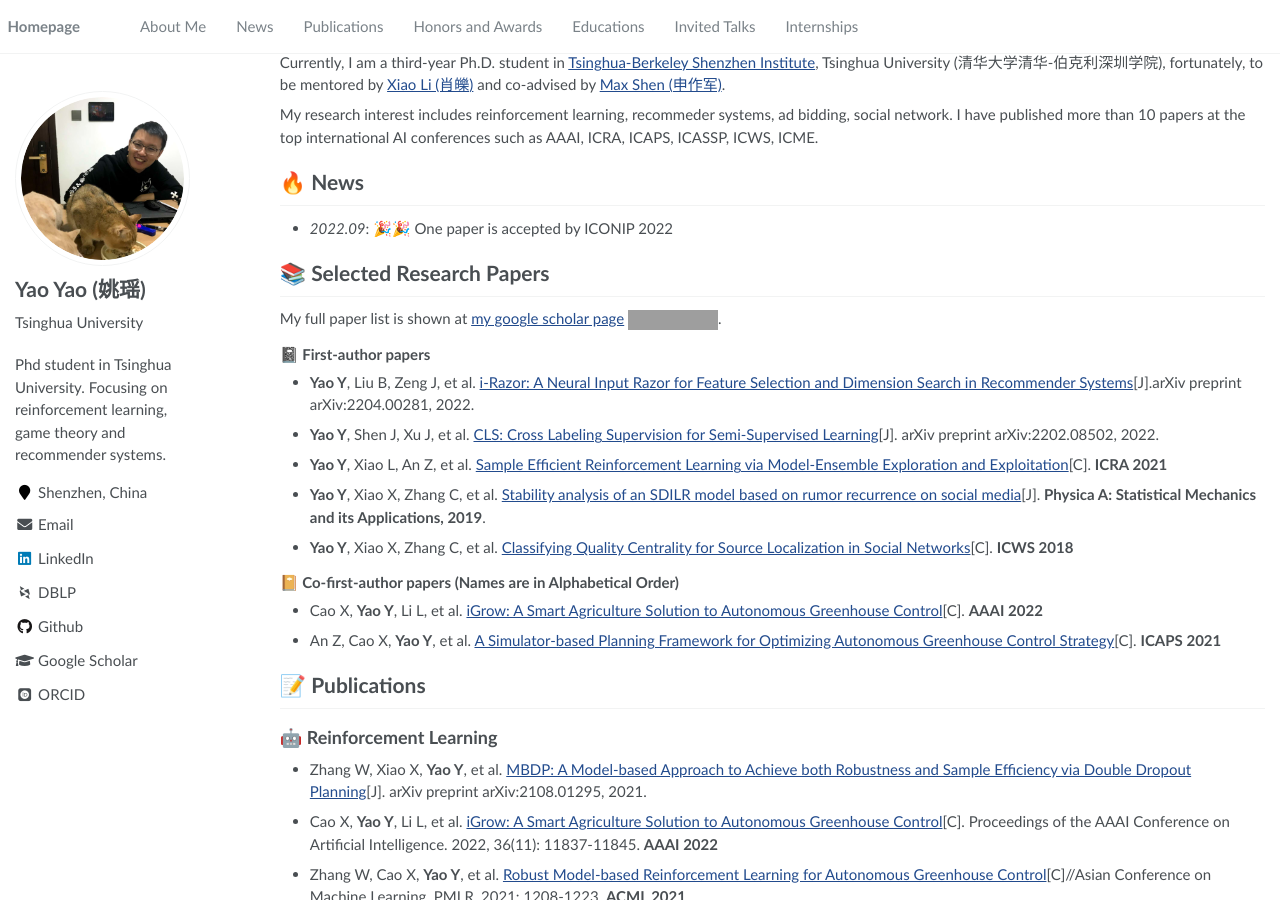
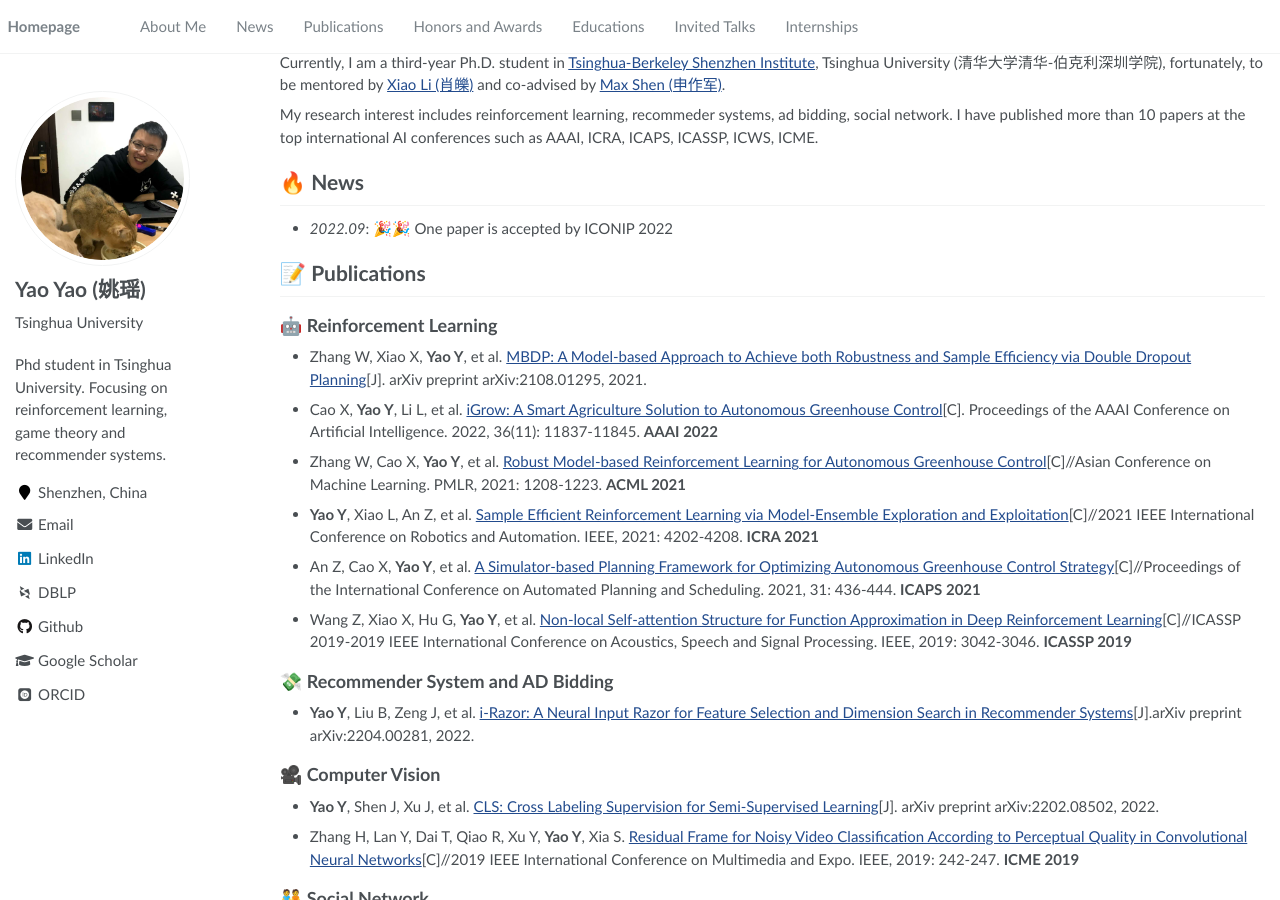
Before and after one commit to YaoYao1995/yaoyao1995.github.io, a Jekyll site: the page built from _pages/about.md, in a window 1280 px wide and 900 px high, scrolled down 550 px. Built offline with Jekyll 4.4.1, drawn with Linux system fonts in a browser that asks for light colours; some web fonts are replaced; grey boxes are pictures that could not be loaded.

Commit message:
Update about.md

```diff
--- a/_pages/about.md
+++ b/_pages/about.md
@@ -10,27 +10,11 @@
 
 <span class='anchor' id='about-me'></span>
 
-# 📚️ Selected Research Papers
-
-My full paper list is shown at [my google scholar page](https://scholar.google.com/citations?user=hNO0NdEAAAAJ&hl=zh-CN)  <a href='https://scholar.google.com/citations?user=hNO0NdEAAAAJ'><img src="https://img.shields.io/endpoint?logo=Google%20Scholar&url=https%3A%2F%2Fcdn.jsdelivr.net%2Fgh%2FYaoYao1995%2Fyaoyao1995.github.io@google-scholar-stats%2Fgs_data_shieldsio.json&labelColor=f6f6f6&color=9cf&style=flat&label=citations"></a>.
-
-
-#### 📓 First-author papers
-- **Yao Y**, Liu B, Zeng J, et al. [i-Razor: A Neural Input Razor for Feature Selection and Dimension Search in Recommender Systems](https://arxiv.org/abs/2204.00281)[J].arXiv preprint arXiv:2204.00281, 2022. <span class='show_paper_citations' data='hNO0NdEAAAAJ:0EnyYjriUFMC'></span>
-- **Yao Y**, Shen J, Xu J, et al. [CLS: Cross Labeling Supervision for Semi-Supervised Learning](https://arxiv.org/abs/2202.08502)[J]. arXiv preprint arXiv:2202.08502, 2022. <strong><span class='show_paper_citations' data='hNO0NdEAAAAJ:UebtZRa9Y70C'></span></strong>
-- **Yao Y**, Xiao L, An Z, et al. [Sample Efficient Reinforcement Learning via Model-Ensemble Exploration and Exploitation](https://arxiv.org/abs/2107.01825)[C]. **ICRA 2021** <strong><span class='show_paper_citations' data='hNO0NdEAAAAJ:8k81kl-MbHgC'></span></strong>
-- **Yao Y**, Xiao X, Zhang C, et al. [Stability analysis of an SDILR model based on rumor recurrence on social media](https://www.sciencedirect.com/science/article/abs/pii/S037843711931297X)[J]. **Physica A: Statistical Mechanics and its Applications, 2019**. <strong><span class='show_paper_citations' data='hNO0NdEAAAAJ:IjCSPb-OGe4C'></span></strong>
-- **Yao Y**, Xiao X, Zhang C, et al. [Classifying Quality Centrality for Source Localization in Social Networks](https://link.springer.com/chapter/10.1007/978-3-319-94289-6_19)[C]. **ICWS 2018** <strong><span class='show_paper_citations' data='hNO0NdEAAAAJ:Tyk-4Ss8FVUC'></span></strong>
-
-#### 📔 Co-first-author papers (Names are in Alphabetical Order)
-- Cao X, **Yao Y**, Li L, et al. [iGrow: A Smart Agriculture Solution to Autonomous Greenhouse Control](https://ojs.aaai.org/index.php/AAAI/article/view/21440)[C]. **AAAI 2022** <strong><span class='show_paper_citations' data='hNO0NdEAAAAJ:5nxA0vEk-isC'></span></strong>
-- An Z, Cao X, **Yao Y**, et al. [A Simulator-based Planning Framework for Optimizing Autonomous Greenhouse Control Strategy](https://ojs.aaai.org/index.php/ICAPS/article/view/15989)[C]. **ICAPS 2021** <strong><span class='show_paper_citations' data='hNO0NdEAAAAJ:W7OEmFMy1HYC'></span></strong>
+{% include_relative includes/pub_short.md %}
 
 {% include_relative includes/intro.md %}
 
 {% include_relative includes/news.md %}
-
-{% include_relative includes/pub_short.md %}
 
 {% include_relative includes/pub.md %}
 
```
